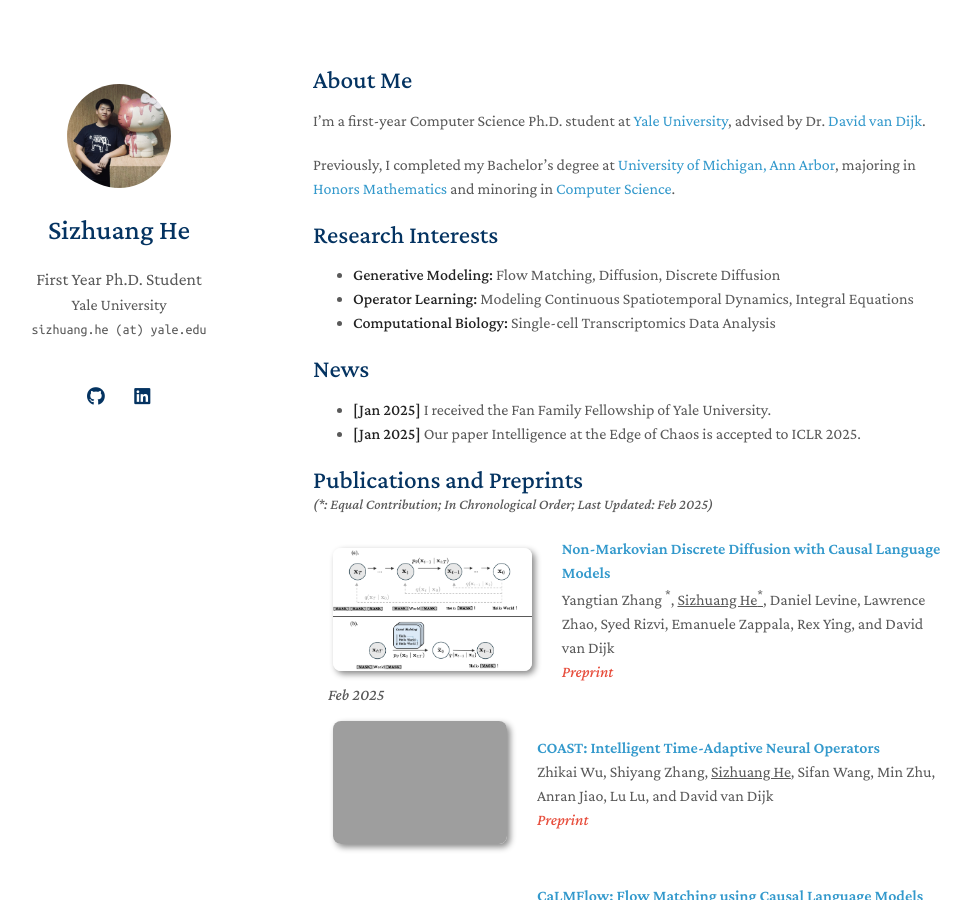
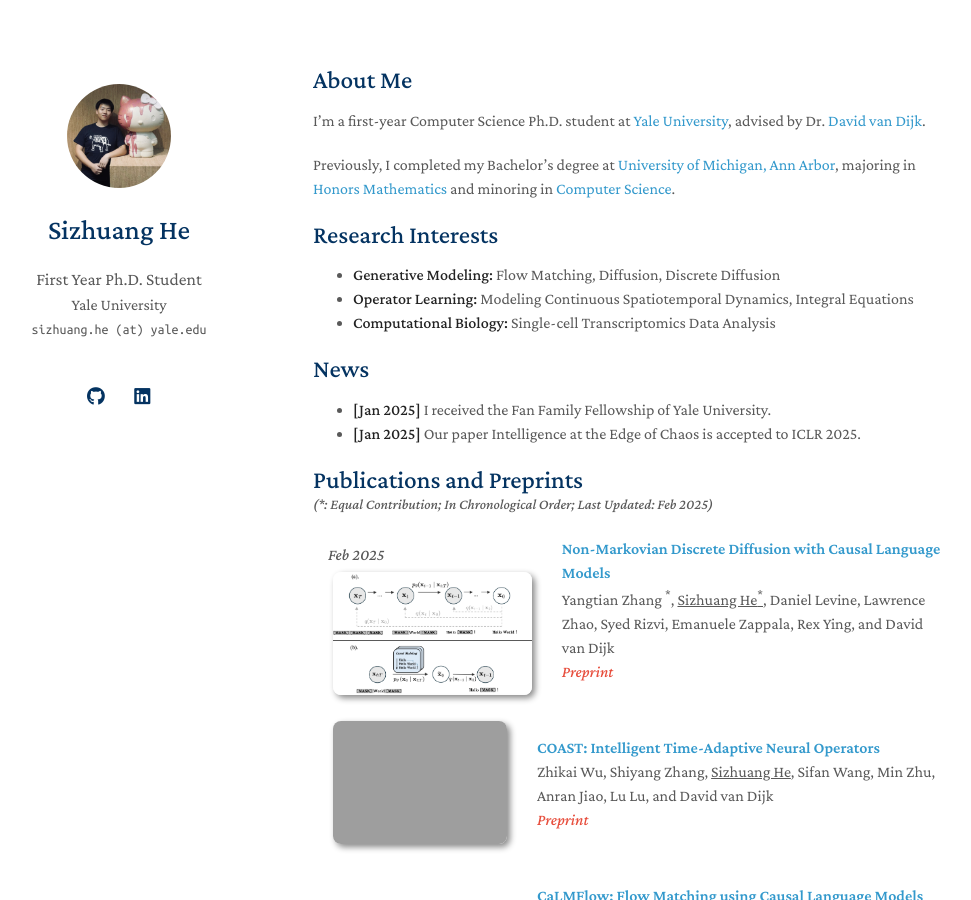
Before and after one commit to SizhuangHe/sizhuanghe.github.io, a Jekyll site: the page built from index.md, in a window 1280 px wide and 900 px high. Shown: the whole window, without its empty margins (157-1128 px from the left). Built offline with Jekyll 4.4.1, drawn with Linux system fonts in a browser that asks for light colours; a style sheet for code colours, icons or effects is not loaded; our own code applies the rules of GitHub Pages for plain Markdown files; grey boxes are pictures that could not be loaded.

Commit message:
test dates

```diff
--- a/_includes/publications.md
+++ b/_includes/publications.md
@@ -10,14 +10,15 @@
 <div class="pub-row">
   <div class="col-sm-3 abbr" style="position: relative;padding-right: 15px;padding-left: 15px;">
     {% if link.image %}
+    {% if link.date %}
+    <i>{{ link.date }}</i>
+    {% endif %}
     <img src="{{ link.image }}" class="teaser img-fluid z-depth-1" style="width=100;height=40%">
     {% if link.conference_short %}
     <abbr class="badge">{{ link.conference_short }}</abbr>
     {% endif %}
     {% endif %}
-    {% if link.date %}
-    <i>{{ link.date }}</i>
-    {% endif %}
+
   </div>
   <div class="col-sm-9" style="position: relative;padding-right: 15px;padding-left: 20px;">
       <div class="title"><a href="{{ link.pdf }}">{{ link.title }}</a></div>
```
